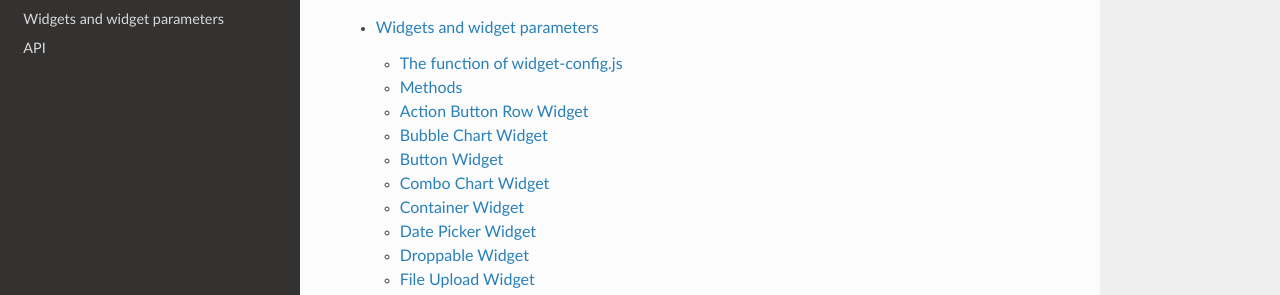
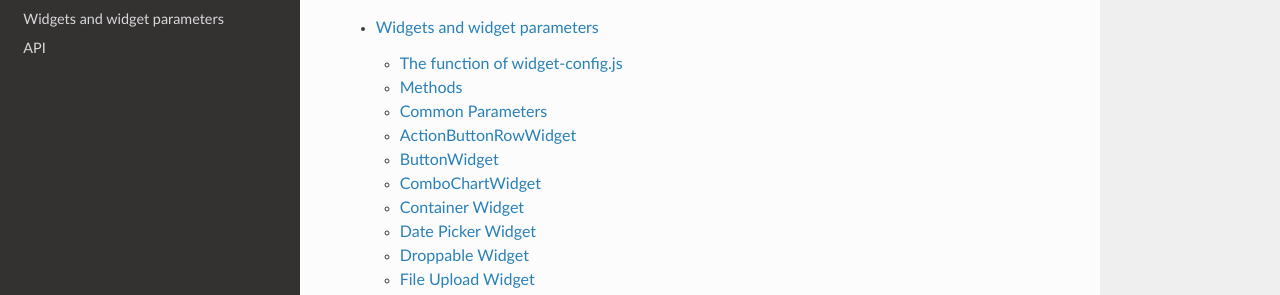
Before and after one commit to cshorv/analogic-docs, a Sphinx documentation site: the page built from docs/source/index.rst, in a window 1280 px wide and 900 px high, scrolled down 361 px. Shown: the part 156-451 px from the top of the window. Built offline with Sphinx 7.4.7 and the Read the Docs theme 2.0.0, drawn with Linux system fonts in a browser that asks for light colours; part of the change alters nothing that is shown.

Commit message:
modifications

```diff
--- a/docs/source/widgets.rst
+++ b/docs/source/widgets.rst
@@ -23,9 +23,21 @@ Methods
 -  refreshWithWaitingForEvent: waits for specified event in parameter
 -  parameter is valid only for method refreshWithWaitingForEvent
 
-
-Action Button Row Widget
-------------------------
+Common Parameters
+-----------------
+
+-  paddingTop\ **:** pixel count of padding position
+-  paddingRight\ **:** pixel count of padding position
+-  paddingBottom\ **:** pixel count of padding position
+-  paddingLeft\ **:** pixel count of padding position
+-  marginTop\ **:** pixel count of padding position
+-  marginRight\ **:** pixel count of padding position
+-  marginBottom\ **:** pixel count of padding position
+-  marginLeft\ **:** pixel count of padding position
+
+
+ActionButtonRowWidget
+---------------------
 
 **Description:** A sub-widget built specifically for the
 HorizontalTableWidget. It provides action button functionality at the
@@ -51,45 +63,16 @@ end of the rows.
 -  state or init query if HorizontalTableWidget data feed from TM1 and
    any action defined in widget-config:
 
-   -  the query is part of its parent Horizontal table query
-
-      -  active
+-  the query is part of its parent Horizontal table query
+
+-  active
 
 -  choose query:
 
-   -  only url, body and type settings are used, parsingControl settings
+-  only url, body and type settings are used, parsingControl settings
       is not available
 
-
-Bubble Chart Widget
--------------------
-
-**Description:** A bubble chart is used to display three dimensions of
-data at the same time. The location of the bubble is determined by the
-first two dimensions and the corresponding horizontal and vertical axes.
-The third dimension is represented by the size of the individual
-bubbles.
-
-**Example**:
-
-**Config Parameters:**
-
--  dataset: label: string, title: string, subtitle: string, max: float,
-   min: float, xlabel: string
--  color: color of the background
--  bubbleWidth: bubble border width (in pixels).
--  bubbleWidthRatio:
--  width: width of the widget
-
-**Data connection to TM1:** OPTIONAL
-
-**Data repository specifics:**
-
--  optional launch query, that can launch for example processes.
--  only url, body and type settings are used. parsingControl settings is
-   not available.
-
-Button Widget
+ButtonWidget
 -------------
 
 **Description:** With this widget users can make actions (e.g. opening a
@@ -137,7 +120,7 @@ labelled with both texts and icons.
    not available.
 
 
-Combo Chart Widget
+ComboChartWidget
 ------------------
 
 **Description:** A chart widget that allows to combine the features of a
@@ -153,11 +136,17 @@ bar chart and a line chart.
 
 -  data:
 -  datasets:
-   {type:string,label:string,borderColor:string,backgroundColor:string,pointRadius:int,borderWidth:int,fill:boolean,stack:int}
--  paddingTop\ **:** pixel count of padding position
--  paddingRight\ **:** pixel count of padding position
--  paddingBottom\ **:** pixel count of padding position
--  paddingLeft\ **:** pixel count of padding position
+.. code-block:: json
+   {
+        type:string,
+        label:string,
+        borderColor:string,
+        backgroundColor:string,
+        pointRadius:int,
+        borderWidth:int,
+        fill:boolean,
+        stack:int
+    }
 -  tooltipsEnabled\ **:** true or false, parameters of dataset are shown
    on mouse hover
 -  tooltipsMode\ **:** mode of hover tooltip menu
```
